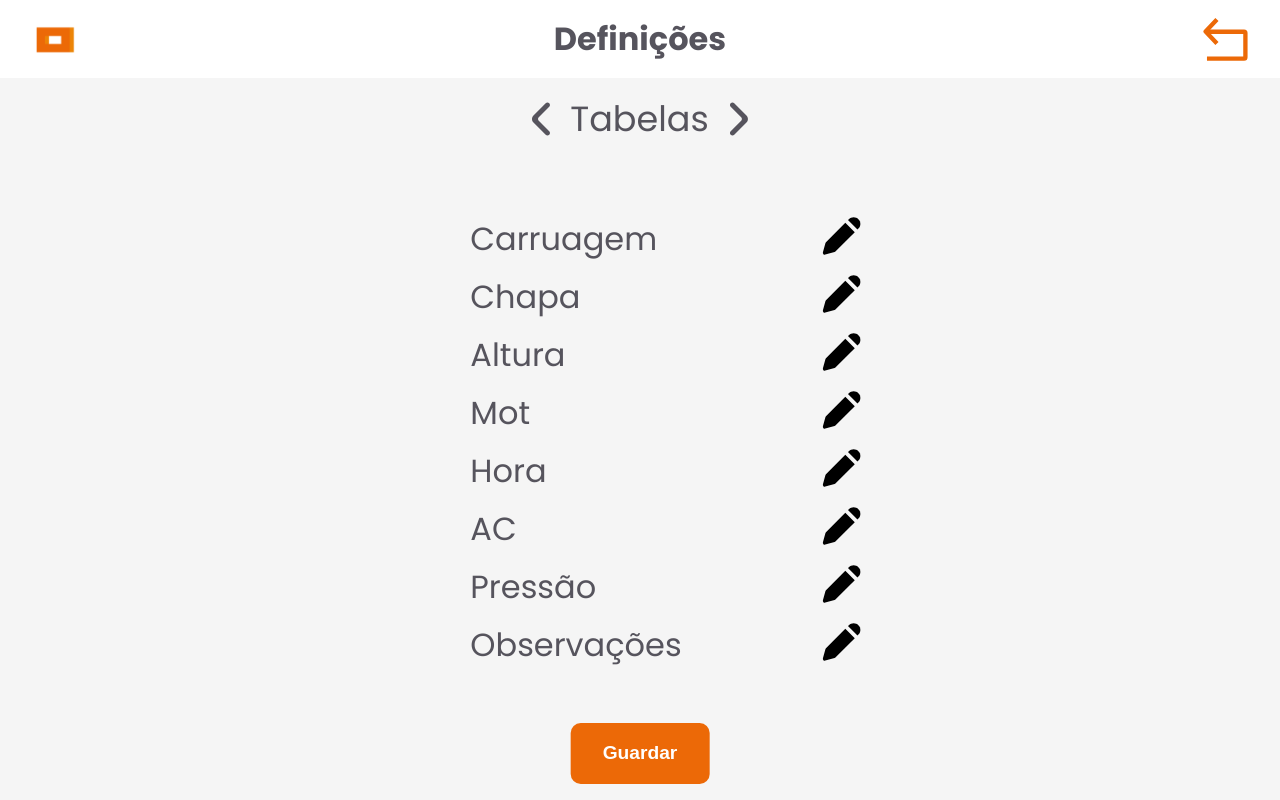
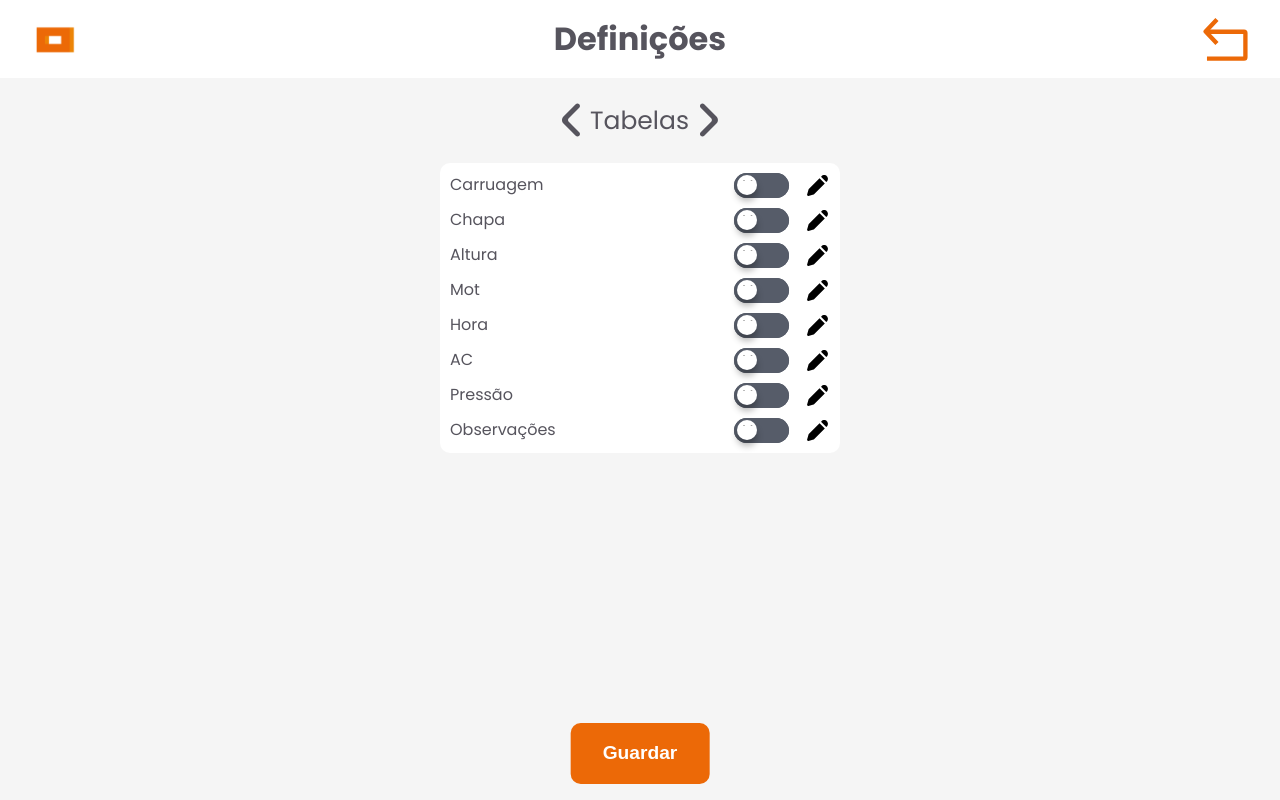
Before and after one commit to Cristy17001/OPT-Expedition-Board, a Next.js app: page /definicoes_tabelas in a window 1280 px wide. Built offline with nearby package versions, Linux system fonts and the light colour scheme.

Commit message:
Fixed design of table settings page

```diff
--- /dev/null
+++ b/src/app/components/switch/switch.module.css
@@ -0,0 +1,101 @@
+.check {
+  position: relative;
+  background: #565C69;
+  line-height: 0;
+  font-size: 25px;
+}
+
+.check input[type="checkbox"],
+.check label,
+.check label::before,
+.check label::after {
+  appearance: none;
+  display: inline-block;
+  font-size: inherit;
+  border-radius: 1em;
+  border: 0;
+  transition: 0.35s ease-in-out;
+  box-sizing: border-box;
+  cursor: pointer;
+}
+
+.check {
+  appearance: none;
+  display: inline-block;
+  border-radius: 1em;
+  border: 0;
+  transition: 0.35s ease-in-out;
+  box-sizing: border-box;
+  cursor: pointer;
+}
+
+.check label {
+  width: 2.2em;
+  height: 1em;
+  background: #565C69;
+  overflow: hidden;
+}
+
+.check input[type="checkbox"] {
+  position: absolute;
+  z-index: 1;
+  width: 0.8em;
+  height: 0.8em;
+  top: 0.1em;
+  left: 0.1em;
+  background: linear-gradient(45deg, #ffffff, #ffffff);
+  box-shadow: 0 6px 7px rgba(0, 0, 0, 0.3);
+  outline: none;
+}
+
+.check input[type="checkbox"]:checked {
+  left: 1.3em;
+}
+
+.check input[type="checkbox"]:checked + label {
+  background: transparent;
+}
+
+.check label::before,
+.check label::after {
+  content: "· ·";
+  position: absolute;
+  overflow: hidden;
+  left: 0.5em;
+  top: 0.5em;
+  height: 1em;
+  letter-spacing: -0.04em;
+  color: #9b9b9b;
+  font-family: "Times New Roman", serif;
+  z-index: 2;
+  font-size: 0.6em;
+  border-radius: 0;
+  transform-origin: 0 0 -0.5em;
+  backface-visibility: hidden;
+}
+
+.check label::after {
+  content: "?";
+  top: 0.65em;
+  left: 0.6em;
+  height: 0.1em;
+  width: 0.35em;
+  font-size: 0.2em;
+  transform-origin: 0 0 -0.4em;
+}
+
+.check input[type="checkbox"]:checked + label::before,
+.check input[type="checkbox"]:checked + label::after {
+  left: 2.55em;
+  top: 0.4em;
+  line-height: 0.1em;
+  transform: rotateY(360deg);
+}
+
+.check input[type="checkbox"]:checked + label::after {
+  height: 0.16em;
+  top: 0.55em;
+  left: 2.6em;
+  font-size: 0.6em;
+  line-height: 0;
+}
--- /dev/null
+++ b/src/app/components/switch/switch.tsx
@@ -0,0 +1,25 @@
+import React from 'react';
+import styles from './switch.module.css';
+import { useState } from 'react';
+
+
+interface SwitchProps {
+    id: string;
+}
+
+const Switch: React.FC<SwitchProps> = ({ id }) => {
+    const [switchState, setSwitchState] = useState<boolean>(false);
+
+    const handleToggle: React.ChangeEventHandler<HTMLInputElement> = () => {
+        setSwitchState(!switchState);
+    };
+
+    return (
+        <div className={styles.check}>
+            <input id={id} type="checkbox" checked={switchState} onChange={handleToggle} />
+            <label htmlFor={id}></label>
+        </div>
+    );
+};
+
+export default Switch;
--- a/src/app/definicoes/settings.module.css
+++ b/src/app/definicoes/settings.module.css
@@ -17,7 +17,7 @@
   display: flex;
   align-items: center;
   justify-content: center;
-    margin-top: 15px;
+  margin-block: 1rem;
 }
 
 .page-selector-container button {
@@ -42,13 +42,12 @@
   gap: 0.5rem;
   padding-inline: 2%;
   margin-inline: auto;
-    margin-top: 1rem;
   background-color: var(--color-secundary-background);
-    border-radius: 10px ;
-    -webkit-border-radius: 10px ;
-    -moz-border-radius: 10px ;
-    -ms-border-radius: 10px ;
-    -o-border-radius: 10px ;
+  border-radius: 10px;
+  -webkit-border-radius: 10px;
+  -moz-border-radius: 10px;
+  -ms-border-radius: 10px;
+  -o-border-radius: 10px;
 }
 
 .color_picker {
@@ -62,7 +61,6 @@
   justify-content: center;
   gap: 1rem;
 }
-
 
 .color_picker p {
   width: 100%;
@@ -81,7 +79,7 @@
   -moz-border-radius: 15px;
   -ms-border-radius: 15px;
   -o-border-radius: 15px;
-  border: 1px solid #DBDBDB;
+  border: 1px solid #dbdbdb;
   text-align: center;
   overflow: hidden;
   margin-inline: auto;
--- a/src/app/definicoes_tabelas/page.tsx
+++ b/src/app/definicoes_tabelas/page.tsx
@@ -1,10 +1,12 @@
 "use client";
 import Image from 'next/image';
-import React, { useState, useEffect } from 'react';import Header from '../components/header/header';
+import React, { useState, useEffect } from 'react';
+import Header from '../components/header/header';
 import ArrowLeftSvg from '../images/arrowleft.svg';
 import ArrowRightSvg from '../images/arrowright.svg';
 import styles from './settings.module.css';
 import Pencil from '../images/Pencil.svg';
+import Switch from '../components/switch/switch';
 import '../globals.css';
 import  useUserPrefs from '../user_prefs';
 
@@ -15,7 +17,7 @@ const PageSelector: React.FC<{ title: string }> = ({ title }) => {
             <button>
                 <Image src={ArrowLeftSvg} alt="arrow left" />
             </button>
-            <span>{title}</span>
+            <h2>{title}</h2>
             <button>
                 <Image src={ArrowRightSvg} alt="arrow right" />
             </button>
@@ -25,57 +27,81 @@ const PageSelector: React.FC<{ title: string }> = ({ title }) => {
 
 const TableContent: React.FC = () => {
     return (
-        <div className={styles['container']}>
-            <ul>
-                <li>
-                    <span>Carruagem</span>
+        <div className={styles['table-content-container']}>
+            <div>
+                <div>
+                    <p>Carruagem</p>
+                    <div className={styles.action_container}>
+                        <Switch id={"1"} />
                         <button type="button">
                             <Image src={Pencil} alt="Edit Button" />
                         </button>
-                </li>
-                <li>
-                    <span>Chapa</span>
+                    </div>
+                </div>
+                <div>
+                    <p>Chapa</p>
+                    <div className={styles.action_container}>
+                        <Switch id={"2"}/>
                         <button type="button">
                             <Image src={Pencil} alt="Edit Button" />
                         </button>
-                </li>
-                <li>
-                    <span>Altura</span>
+                    </div>
+                </div>
+                <div>
+                    <p>Altura</p>
+                    <div className={styles.action_container}>
+                        <Switch id={"3"}/>
                         <button type="button">
                             <Image src={Pencil} alt="Edit Button" />
                         </button>
-                </li>
-                <li>
-                    <span>Mot</span>
+                    </div>
+                </div>
+                <div>
+                    <p>Mot</p>
+                    <div className={styles.action_container}>
+                        <Switch id={"4"}/>
                         <button type="button">
                             <Image src={Pencil} alt="Edit Button" />
                         </button>
-                </li>
-                <li>
-                    <span>Hora</span>
+                    </div>
+                </div>
+                <div>
+                    <p>Hora</p>
+                    <div className={styles.action_container}>
+                        <Switch id={"5"}/>
                         <button type="button">
                             <Image src={Pencil} alt="Edit Button" />
                         </button>
-                </li>
-                <li>
-                    <span>AC</span>
+                    </div>
+                </div>
+                <div>
+                    <p>AC</p>
+                    <div className={styles.action_container}>
+                        <Switch id={"6"}/>
                         <button type="button">
                             <Image src={Pencil} alt="Edit Button" />
                         </button>
-                </li>
-                <li>
-                    <span>Pressão</span>
+                    </div>
+                </div>
+                <div>
+                    <p>Pressão</p>
+                    <div className={styles.action_container}>
+                        <Switch id={"7"}/>
                         <button type="button">
                             <Image src={Pencil} alt="Edit Button" />
                         </button>
-                </li>
-                <li>
-                    <span>Observações</span>
+                    </div>
+                </div>
+                <div>
+                    <p>Observações</p>
+                    <div className={styles.action_container}>
+                        <Switch id={"8"}/>
                         <button type="button">
                             <Image src={Pencil} alt="Edit Button" />
                         </button>
-                </li>
-            </ul>
+                    </div>
+                </div>
+            </div>
         </div>
     );
 };
@@ -86,7 +112,7 @@ const SettingsPage: React.FC = () => {
 
     return (
         <>
-            <Header type='settings' title='Definições' logo={userPrefs.logo} />
+            <Header type='settings' title='Definições' logo={userPrefs.logo}/>
             <div className={styles.settings_container}>
                 <PageSelector title="Tabelas"/>
                 <TableContent />
--- a/src/app/definicoes_tabelas/settings.module.css
+++ b/src/app/definicoes_tabelas/settings.module.css
@@ -1,8 +1,23 @@
+.settings_container {
+  height: 85dvh;
+}
+
+.settings_container h2 {
+  font-size: 25px;
+  font-weight: 400;
+  color: var(--color-primary-text);
+  text-align: center;
+
+  @media (max-width: 1100px) {
+    font-size: 20px;
+  }
+}
+
 .page-selector-container {
   display: flex;
   align-items: center;
   justify-content: center;
-  margin-top: 15px;
+  margin-block: 1rem;
 }
 
 .page-selector-container button {
@@ -12,17 +27,41 @@
   background-color: transparent;
   border: none;
   height: 52.5px;
-  font-size: 20px;
   margin: 0 10px;
   cursor: pointer;
 }
 
-.page-selector-container span {
-  font-size: 35px;
-  font-weight: 400;
-  margin: 0 10px;
-  background-color: var(--color-primary-background);
-  color: var(--color-primary-text);
+.table-content-container {
+  width: 30%;
+  min-width: 400px;
+  margin-inline: auto;
+  background-color: var(--color-secundary-background);
+  padding: 5px;
+  border-radius: 10px;
+  -webkit-border-radius: 10px;
+  -moz-border-radius: 10px;
+  -ms-border-radius: 10px;
+  -o-border-radius: 10px;
+}
+
+.table-content-container > div > div {
+  display: flex;
+  justify-content: space-between;
+  align-items: center;
+  padding: 5px;
+}
+
+.table-content-container > div > div img {
+  width: 25px;
+  height: 25px;
+}
+.action_container {
+  display: flex;
+  gap: 1rem;
+}
+
+.action_container button {
+  height: 25px;
 }
 
 .save_btn {
@@ -52,42 +91,3 @@
   -ms-transform: translateX(-50%);
   -o-transform: translateX(-50%);
 }
-
-.container {
-  display: flex;
-  flex-direction: column;
-  align-items: center;
-  padding: 5%;
-  margin-left: -10%;
-}
-
-.container span {
-  font-size: 200%;
-}
-.container ul {
-  list-style: none;
-  margin: 0;
-  padding: 0;
-}
-
-.container ul li {
-  position: relative;
-  display: flex;
-  align-items: center;
-  padding: 5px;
-}
-
-.container ul li button {
-  background-color: transparent;
-  border: none;
-  cursor: pointer;
-  position: absolute;
-  right: -70%;
-  top: 50%;
-  transform: translate(50%, -50%);
-}
-
-.container ul li img {
-  width: 12%;
-  height: 12%;
-}
```
Lines whose indentation alone changed are shown as unchanged.
